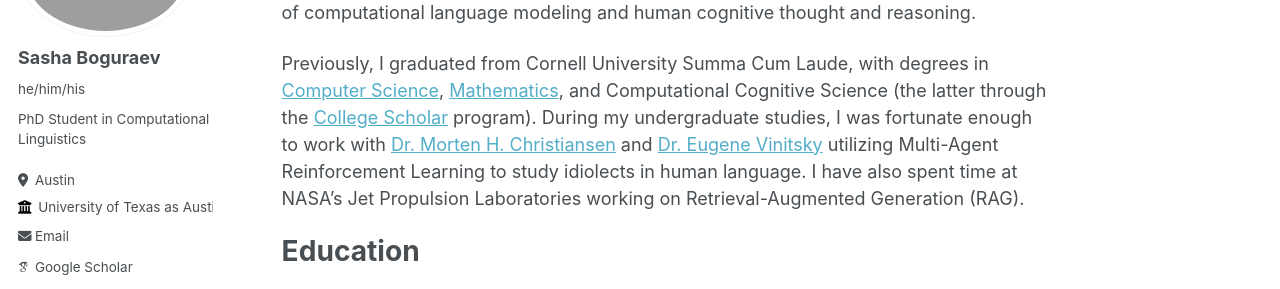
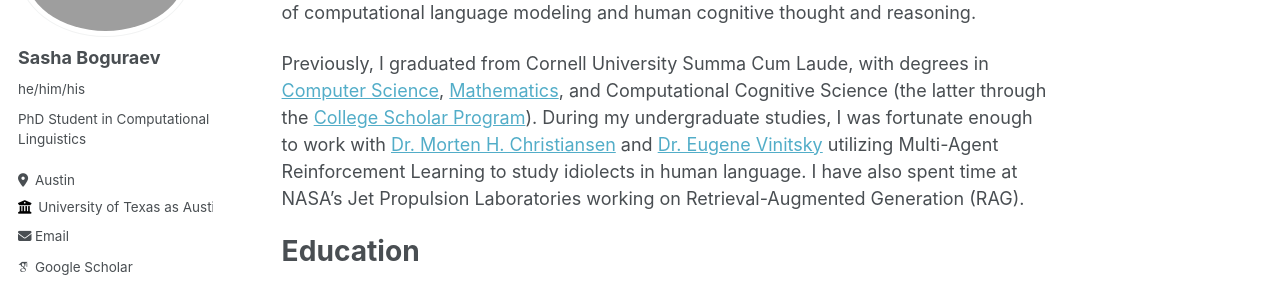
Before and after one commit to SashaBoguraev/SashaBoguraev.github.io, a Jekyll site: the page built from _pages/about.md, in a window 1280 px wide and 900 px high. Shown: the part 203-492 px from the top of the window. Built offline with Jekyll 4.4.1, drawn with Linux system fonts in a browser that asks for light colours; some web fonts are replaced.

```diff
--- a/_pages/about.md
+++ b/_pages/about.md
@@ -9,7 +9,7 @@ redirect_from:
 
 I am a first-year PhD student in the [UT Austin Computational Linguistics Group](https://sites.utexas.edu/compling/). I am fortunate enough to be advised by [Kyle Mahowald](https://mahowak.github.io/). I am broadly interested in the interplay of computational language modeling and human cognitive thought and reasoning.
 
-Previously, I graduated from Cornell University Summa Cum Laude, with degrees in [Computer Science](https://www.cs.cornell.edu/), [Mathematics](https://math.cornell.edu/), and Computational Cognitive Science (the latter through the [College Scholar](https://as.cornell.edu/education/college-scholar-program) program). During my undergraduate studies, I was fortunate enough to work with [Dr. Morten H. Christiansen](https://psychology.cornell.edu/morten-h-christiansen) and [Dr. Eugene Vinitsky](https://www.eugenevinitsky.com/) utilizing Multi-Agent Reinforcement Learning to study idiolects in human language. I have also spent time at NASA's Jet Propulsion Laboratories working on Retrieval-Augmented Generation (RAG).
+Previously, I graduated from Cornell University Summa Cum Laude, with degrees in [Computer Science](https://www.cs.cornell.edu/), [Mathematics](https://math.cornell.edu/), and Computational Cognitive Science (the latter through the [College Scholar Program](https://as.cornell.edu/education/college-scholar-program)). During my undergraduate studies, I was fortunate enough to work with [Dr. Morten H. Christiansen](https://psychology.cornell.edu/morten-h-christiansen) and [Dr. Eugene Vinitsky](https://www.eugenevinitsky.com/) utilizing Multi-Agent Reinforcement Learning to study idiolects in human language. I have also spent time at NASA's Jet Propulsion Laboratories working on Retrieval-Augmented Generation (RAG).
 
 Education
 ======
```
